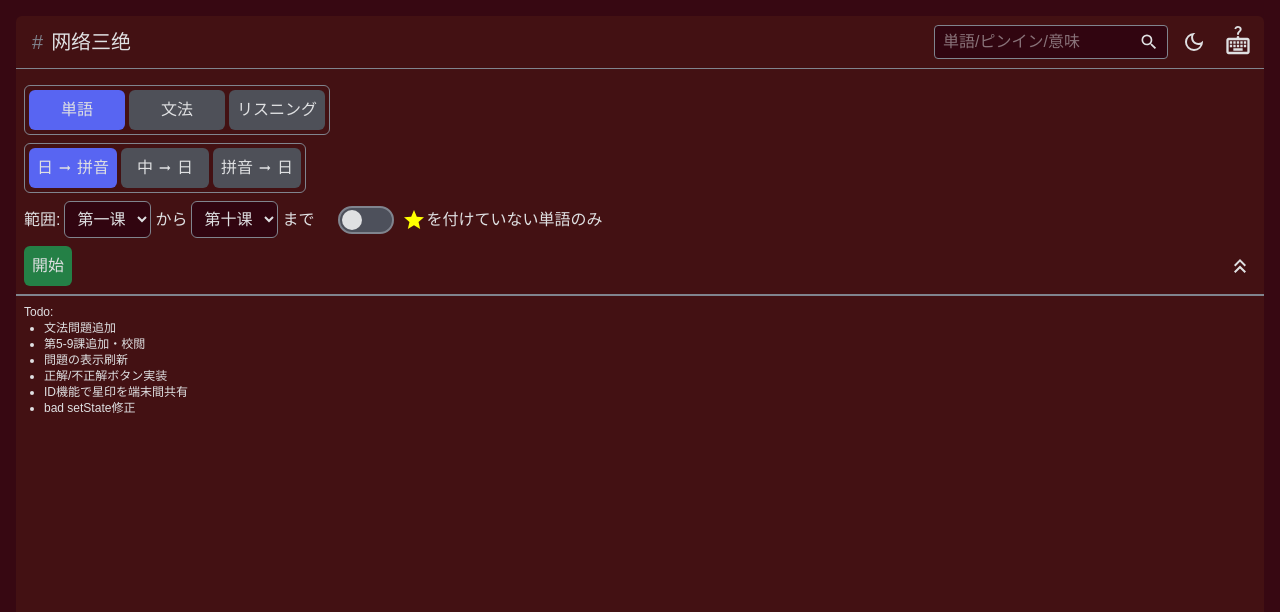
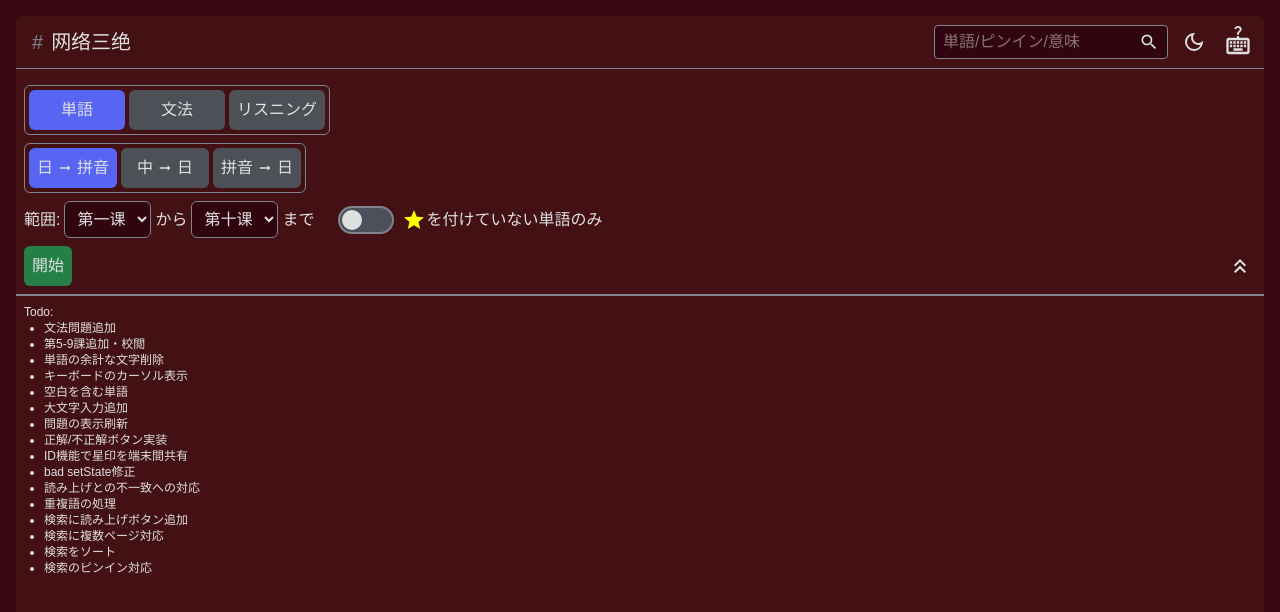
Before and after one commit to inaenaro/WangLuoSanJue, a Next.js app: page / in a window 1280 px wide. Shown: the top 612 px of the page. Built offline with nearby package versions, Linux system fonts and the light colour scheme; a web font is replaced by a local one.

Commit message:
微修正

```diff
--- a/app/page.tsx
+++ b/app/page.tsx
@@ -28,10 +28,20 @@ export default function Home() {
         <ul className="list-disc pl-5">
           <li>文法問題追加</li>
           <li>第5-9課追加・校閲</li>
+          <li>単語の余計な文字削除</li>
+          <li>キーボードのカーソル表示</li>
+          <li>空白を含む単語</li>
+          <li>大文字入力追加</li>
           <li>問題の表示刷新</li>
           <li>正解/不正解ボタン実装</li>
           <li>ID機能で星印を端末間共有</li>
           <li>bad setState修正</li>
+          <li>読み上げとの不一致への対応</li>
+          <li>重複語の処理</li>
+          <li>検索に読み上げボタン追加</li>
+          <li>検索に複数ページ対応</li>
+          <li>検索をソート</li>
+          <li>検索のピンイン対応</li>
         </ul>
       </div>
     </div>
--- a/components/AudioTest.tsx
+++ b/components/AudioTest.tsx
@@ -134,9 +134,12 @@ export default function AudioTest({ setStarted, settings }: { setStarted: (p: bo
           {showAnswer && (
             <>
               <div className="">
-                <p>中国語: {question.word.word}</p>
-                <p>ピンイン: {question.answer}</p>
-                <p>意味: {question.word.meanings[0]?.meaning || "意味なし"}</p>
+                <p>答え: </p>
+                <div className="ml-2">
+                  <p>ピンイン: {question.answer}</p>
+                  <p>中国語: <span className="font-ch">{question.word.word}</span></p>
+                  <p>意味: {question.word.meanings[0]?.meaning || "意味なし"}</p>
+                </div>
               </div>
               <div className="flex items-center gap-2">
                 <WordCheckbox wordId={question.word.pinyin} />
--- a/components/Header.tsx
+++ b/components/Header.tsx
@@ -45,6 +45,7 @@ export default function Header({ title }: { title: string }) {
               <Enclosed>S</Enclosed> 開始<br />
               <Enclosed>E</Enclosed> 終了<br />
               <Enclosed>P</Enclosed> 再生<br />
+              <Enclosed>K</Enclosed> キーボードを表示<br />
               <Enclosed>A</Enclosed> 答えを表示<br />
               <Enclosed>Z</Enclosed> 正解<br />
               <Enclosed>X</Enclosed> 不正解<br />
--- a/components/VirtualKeyboard.tsx
+++ b/components/VirtualKeyboard.tsx
@@ -13,8 +13,8 @@ const rows = [
   ["1", "2", "3", "4", "", "ArrowLeft", "ArrowRight", "Backspace", ""],
   ["q", "w", "e", "r", "t", "y", "u", "i", "o", "p"],
   ["", "a", "s", "d", "f", "g", "h", "j", "k", "l", "Enter"],
-  // Todo: Shift, 句読点
-  ["", "z", "x", "c", "ü", "b", "n", "m", ",", "."],
+  // Todo: Shift
+  ["", "z", "x", "c", "v", "b", "n", "m", ",", "."],
 ];
 
 const keyMap: Record<string, string> = {
```
